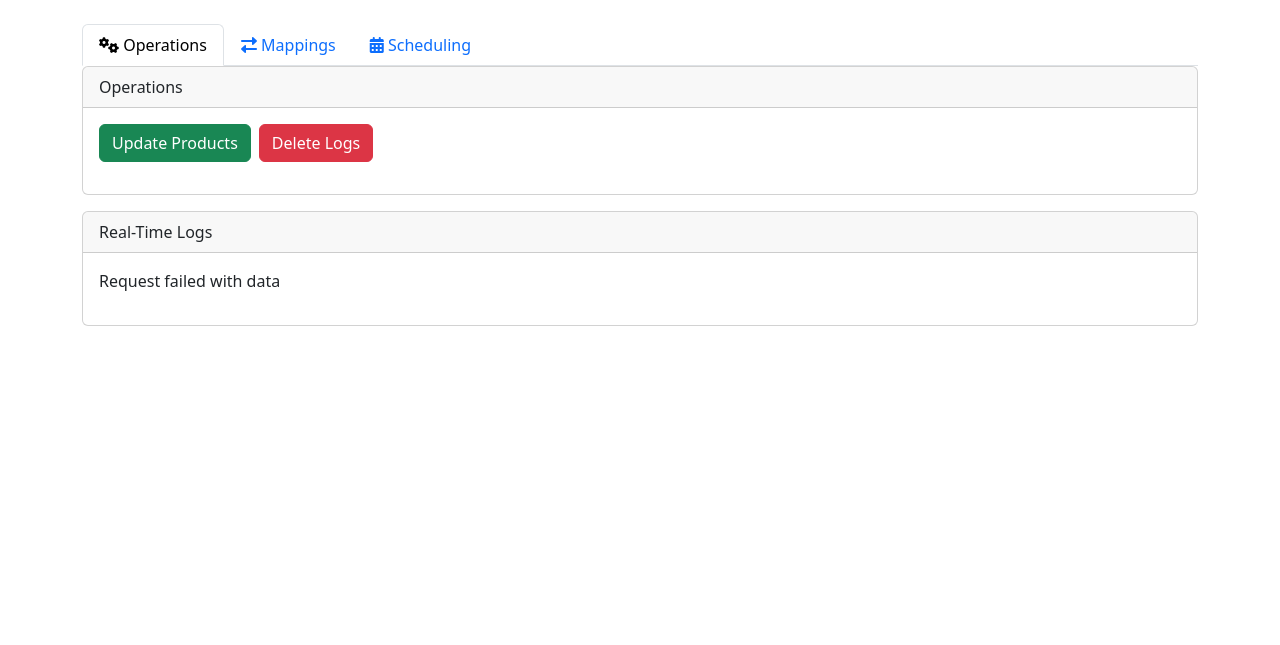
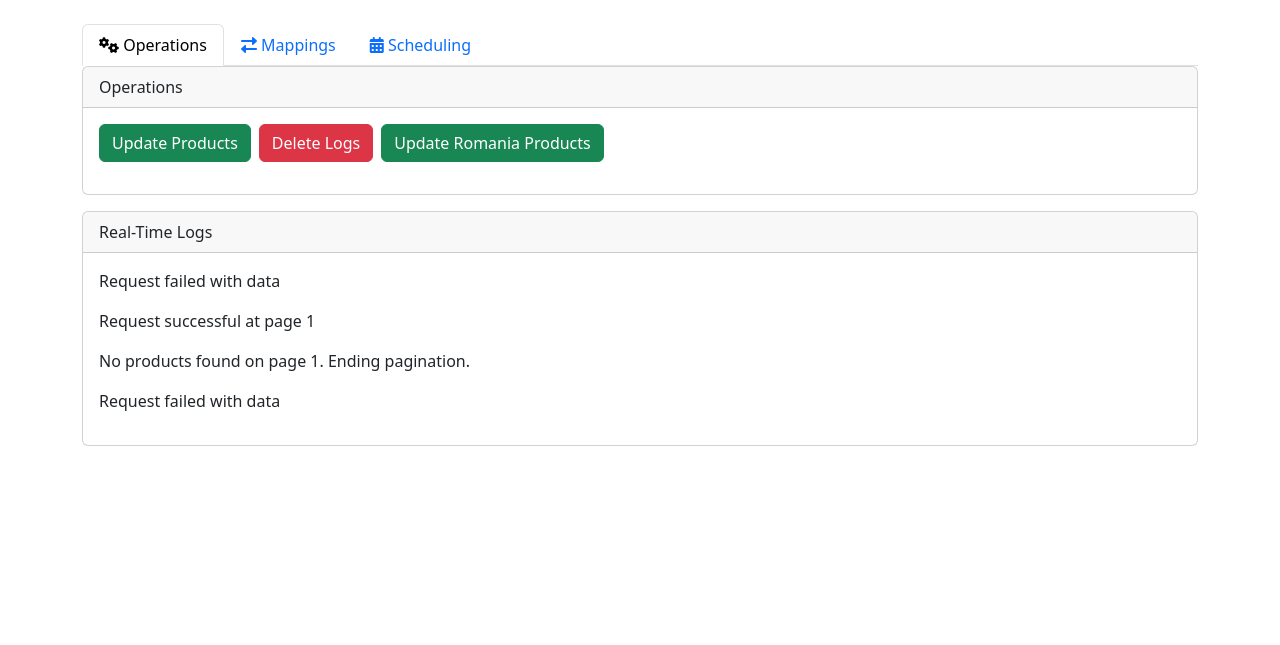
Before and after one commit to gochev06/idcars-emag, a Flask app: page /dashboard in a window 1280 px wide. Shown: the part 56-701 px from the top of the page. Before the commit the page ends 382 px from the top, so only its background shows below. Run offline with Flask 3, Linux system fonts and the light colour scheme; the visitor is signed in with stand-in values (Sample User, id 1); data comes from the database, SQL or seed files in the repository; parts of the project's set-up code (start-up, migrations or seed data) failed here and were passed over.

Commit message:
feat: replace create button with update button for Romania products in operations panel

```diff
--- a/app/templates/dashboard.html
+++ b/app/templates/dashboard.html
@@ -169,37 +169,34 @@
     //   });
     // });
 
-
-    // document.getElementById('runCreateRomaniaBtn').addEventListener('click', function() {
-    //   const statusDiv = document.getElementById('operationStatus');
-    //   statusDiv.textContent = "Starting create process for Romania...";
-    //   fetch('/api/create/ro', {
-    //     method: 'POST',
-    //     headers: { 'Content-Type': 'application/json' },
-    //     body: JSON.stringify({ pause: 1, batch_size: 50 })
-    //   })
-    //   .then(response => response.json())
-    //   .then(data => {
-    //     statusDiv.textContent = data.message;
-    //     setTimeout(() => {
-    //       statusDiv.textContent = '';
-    //     }, 3000);
-    //     console.log('Create Process Result:', data);
-    //     fetchLogs();
-    //   })
-    //   .catch(error => {
-    //     statusDiv.textContent = "Error: " + error;
-    //     console.error('Error in create process:', error);
-    //   });
-    // });
-
-
     // When you click the "Update" button, start polling
     document.getElementById('updateBtn').addEventListener('click', function() {
       showSpinner(true);
       showAlert('Starting update...', 'info');
 
       fetch('/api/update', {
+          method: 'POST',
+          headers: { 'Content-Type': 'application/json' },
+          body: JSON.stringify({ pause: 1, batch_size: 50 })
+      })
+      .then(response => response.json())
+      .then(data => {
+          console.log('Update started:', data);
+          updateStatusInterval = setInterval(checkUpdateStatus, 5000);
+      })
+      .catch(error => {
+          showSpinner(false);
+          showAlert('Error starting update: ' + error, 'danger');
+          console.error('Error starting update:', error);
+      });
+    });
+
+    // When you click the "Update" button, start polling
+    document.getElementById('updateRomaniaBtn').addEventListener('click', function() {
+      showSpinner(true);
+      showAlert('Starting update...', 'info');
+
+      fetch('/api/update/ro', {
           method: 'POST',
           headers: { 'Content-Type': 'application/json' },
           body: JSON.stringify({ pause: 1, batch_size: 50 })
--- a/app/templates/partials/_operations.html
+++ b/app/templates/partials/_operations.html
@@ -7,7 +7,7 @@
         <!-- <button id="createBtn" class="btn btn-primary me-2">Create Products</button> -->
         <button id="updateBtn" class="btn btn-success me-2">Update Products</button>
         <button id="deleteLogsBtn" class="btn btn-danger me-2">Delete Logs</button>
-        <!-- <button id="runCreateRomaniaBtn" class="btn btn-danger me-2">Create Romania Products</button>  -->
+        <button id="updateRomaniaBtn" class="btn btn-success me-2">Update Romania Products</button>
       </div>
       <div id="operationStatus" class="alert d-none" role="alert">
           <!-- Status message will appear here -->
```
